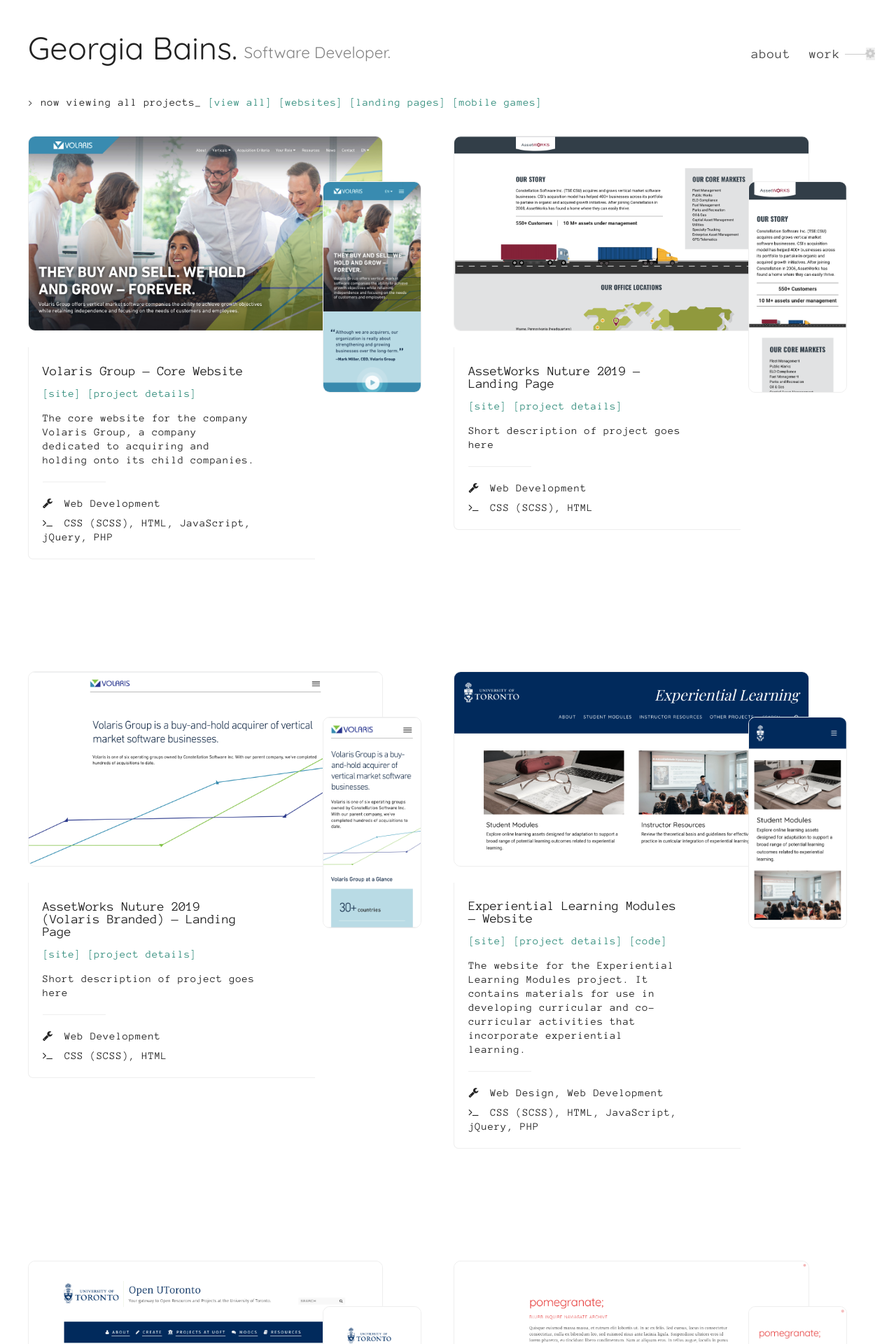
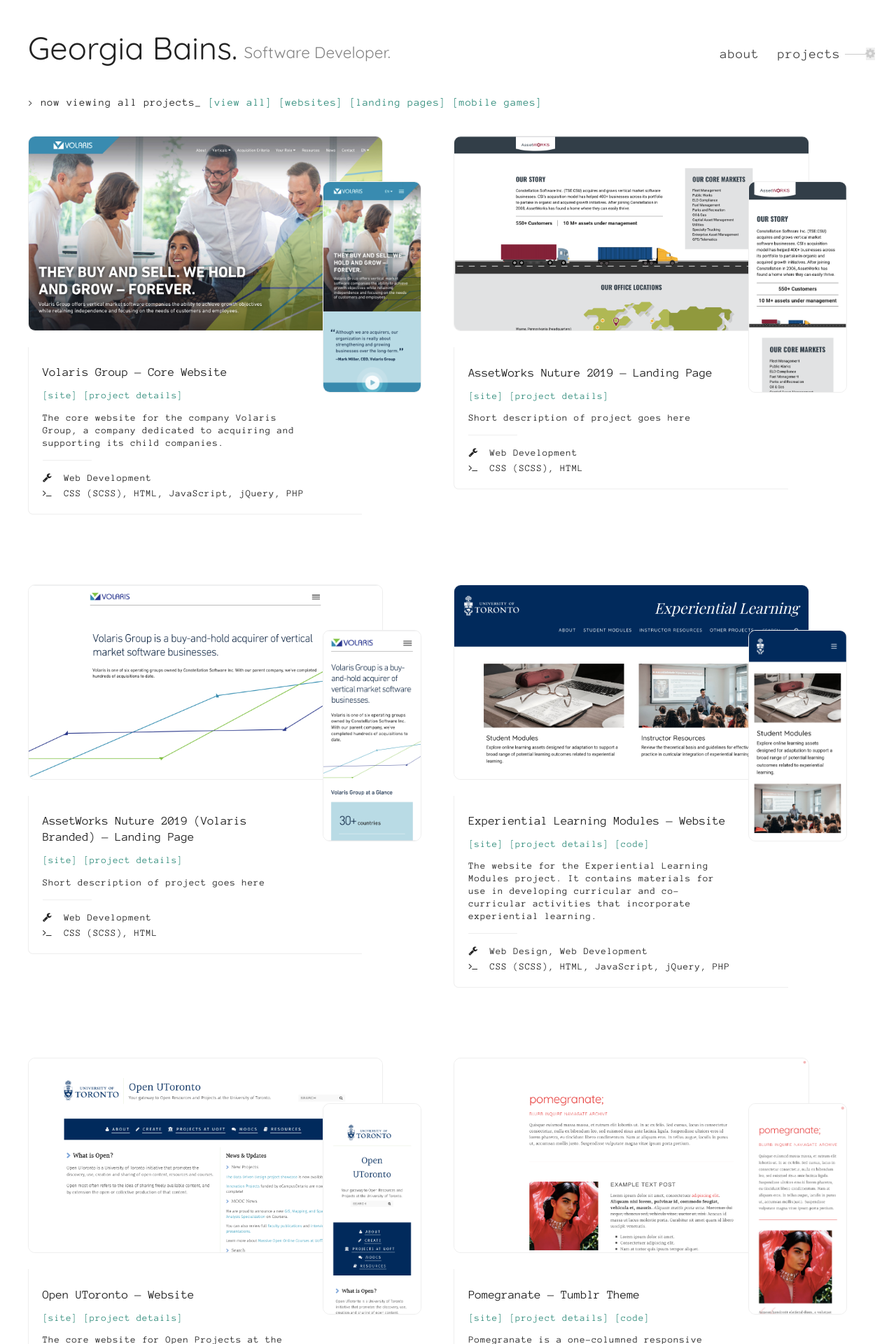
Before and after one commit to georgiabains/new_portfolio, a PHP site: page /projects.php in a window 1280 px wide. Shown: the top 1920 px of the page at 70% size. Run offline with PHP 8.4, Linux system fonts and the light colour scheme; some libraries are stand-ins or nearby versions.

Commit message:
Edited project details font size, width etc. for the projects page.

```diff
--- a/_header.php
+++ b/_header.php
@@ -14,7 +14,7 @@
         </button>
         <ul id="navigation">
             <li><a href="about.php">about</a></li>
-            <li><a href="projects.php">work</a></li>
+            <li><a href="projects.php">projects</a></li>
         </ul>
     </nav>
 
--- a/css/home.css
+++ b/css/home.css
@@ -75,9 +75,10 @@ main section#list-of-projects .project-container {
       border-left: 1px solid #eee;
       border-bottom-left-radius: 7px; }
       main section#list-of-projects .project-container .project.project-web .project-details h4 {
+        margin: 0.25em 0 0.75em 0;
         font-family: "Anonymous Pro", monospace;
         font-size: 1.25em;
-        margin: 0.25em 0 0.75em 0; }
+        line-height: 23px; }
       main section#list-of-projects .project-container .project.project-web .project-details ul {
         margin: 0;
         padding: 0;
--- a/css/projects.css
+++ b/css/projects.css
@@ -75,9 +75,10 @@ main section#list-of-projects .project-container {
       border-left: 1px solid #eee;
       border-bottom-left-radius: 7px; }
       main section#list-of-projects .project-container .project.project-web .project-details h4 {
+        margin: 0.25em 0 0.75em 0;
         font-family: "Anonymous Pro", monospace;
         font-size: 1.25em;
-        margin: 0.25em 0 0.75em 0; }
+        line-height: 23px; }
       main section#list-of-projects .project-container .project.project-web .project-details ul {
         margin: 0;
         padding: 0;
--- a/css/projects_page.css
+++ b/css/projects_page.css
@@ -147,9 +147,10 @@ main section#list-of-projects .project-container {
       border-left: 1px solid #eee;
       border-bottom-left-radius: 7px; }
       main section#list-of-projects .project-container .project.project-web .project-details h4 {
+        margin: 0.25em 0 0.75em 0;
         font-family: "Anonymous Pro", monospace;
         font-size: 1.25em;
-        margin: 0.25em 0 0.75em 0; }
+        line-height: 23px; }
       main section#list-of-projects .project-container .project.project-web .project-details ul {
         margin: 0;
         padding: 0;
@@ -196,7 +197,7 @@ main {
       justify-content: space-between; }
       main section#list-of-projects .project-container .project-flex .project {
         flex-basis: 48%;
-        margin: 20px 0 120px 0; }
+        margin: 20px 0 60px 0; }
         main section#list-of-projects .project-container .project-flex .project.project-web .project-thumbnail .desktop img {
           width: 90%; }
         main section#list-of-projects .project-container .project-flex .project.project-web .project-thumbnail .mobile {
@@ -204,5 +205,19 @@ main {
           right: 0px; }
           main section#list-of-projects .project-container .project-flex .project.project-web .project-thumbnail .mobile img {
             height: 300px; }
+        main section#list-of-projects .project-container .project-flex .project.project-web .project-details {
+          width: 67%;
+          padding: 20px 80px 20px 20px; }
+          main section#list-of-projects .project-container .project-flex .project.project-web .project-details h4 {
+            font-size: 1.15em; }
+          main section#list-of-projects .project-container .project-flex .project.project-web .project-details ul,
+          main section#list-of-projects .project-container .project-flex .project.project-web .project-details p {
+            font-size: 0.9em;
+            line-height: 18px; }
+          main section#list-of-projects .project-container .project-flex .project.project-web .project-details ul.role {
+            margin-bottom: 3px; }
+          main section#list-of-projects .project-container .project-flex .project.project-web .project-details p.description::after {
+            margin: 15px 0;
+            width: 70px; }
 
 /*# sourceMappingURL=projects_page.css.map */
--- a/css/styles.css
+++ b/css/styles.css
@@ -75,9 +75,10 @@ main section#list-of-projects .project-container {
       border-left: 1px solid #eee;
       border-bottom-left-radius: 7px; }
       main section#list-of-projects .project-container .project.project-web .project-details h4 {
+        margin: 0.25em 0 0.75em 0;
         font-family: "Anonymous Pro", monospace;
         font-size: 1.25em;
-        margin: 0.25em 0 0.75em 0; }
+        line-height: 23px; }
       main section#list-of-projects .project-container .project.project-web .project-details ul {
         margin: 0;
         padding: 0;
--- a/index.php
+++ b/index.php
@@ -27,7 +27,7 @@
                         <li><a href="https://www.volarisgroup.com/" target="_blank">[site]</a></li>
                         <li><a href="/portfolio_new/projects-page.php">[project details]</a></li>
                     </ul>
-                    <p class="description">The core website for the company Volaris Group, a company dedicated to acquiring and holding onto its child companies.</p>
+                    <p class="description">The core website for the company Volaris Group, a company dedicated to acquiring and supporting its child companies.</p>
                     <ul class="role">
                         <li>Web Development</li>
                     </ul>
--- a/projects.php
+++ b/projects.php
@@ -51,7 +51,7 @@
                             <li><a href="https://www.volarisgroup.com/" target="_blank">[site]</a></li>
                             <li><a href="/portfolio_new/projects-page.php">[project details]</a></li>
                         </ul>
-                        <p class="description">The core website for the company Volaris Group, a company dedicated to acquiring and holding onto its child companies.</p>
+                        <p class="description">The core website for the company Volaris Group, a company dedicated to acquiring and supporting its child companies.</p>
                         <ul class="role">
                             <li>Web Development</li>
                         </ul>
--- a/sass/projects.scss
+++ b/sass/projects.scss
@@ -51,9 +51,10 @@ main {
                         border-left: 1px solid #eee;
                         border-bottom-left-radius: 7px;
                         h4 {
+                            margin: 0.25em 0 0.75em 0;
                             font-family: $body;
                             font-size: 1.25em;
-                            margin: 0.25em 0 0.75em 0;
+                            line-height: 23px;
                         }
                         ul {
                             margin: 0;
--- a/sass/projects_page.scss
+++ b/sass/projects_page.scss
@@ -23,7 +23,7 @@ main {
             	justify-content: space-between;
             	.project {
             		flex-basis: 48%;
-	                margin: 20px 0 120px 0;
+	                margin: 20px 0 60px 0;
 	                &.project-web {
 	                    .project-thumbnail {
 	                        .desktop {
@@ -39,6 +39,29 @@ main {
 	                            }
 	                        }
 	                    }
+	                    .project-details {
+	                    	width: 67%;
+	                    	padding: 20px 80px 20px 20px;
+	                    	h4 {
+	                    		font-size: 1.15em;
+	                    	}
+	                    	ul,
+	                    	p {
+	                    		font-size: 0.9em;
+	                    		line-height: 18px;
+	                    	}
+	                    	ul {
+	                    		&.role {
+	                    			margin-bottom: 3px;
+	                    		}
+	                    	}
+	                    	p.description {
+	                    		&::after {
+	                    			margin: 15px 0;
+	                    			width: 70px;
+	                    		}
+	                    	}
+	                    }
 	                }
 	            }
             }
```
Also changed, not shown: 4 other files.
